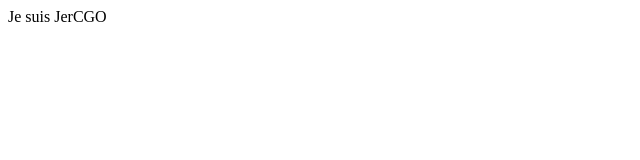
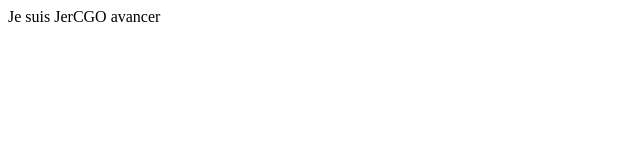
Before and after one commit to SpeeMan/Site_JerCGO, a plain HTML site: page JerCGO.html in a window 1280 px wide. Shown: the full height of the page, 0-640 px from the left. Drawn offline with Linux system fonts and the light colour scheme.

Commit message:
Update JerCGO.html

```diff
--- a/JerCGO.html
+++ b/JerCGO.html
@@ -6,6 +6,6 @@
     <title>Document</title>
 </head>
 <body>
-    Je suis JerCGO
+    Je suis JerCGO avancer
 </body>
 </html>
```
